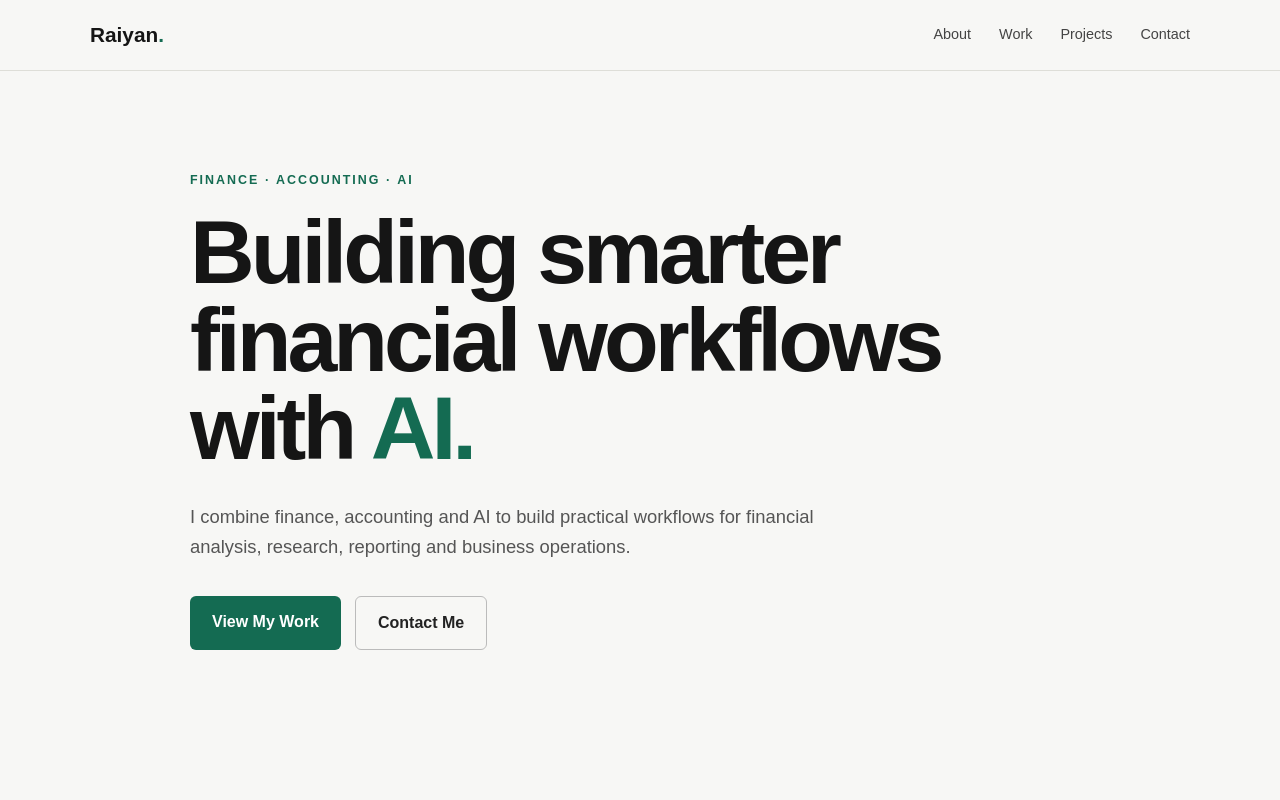
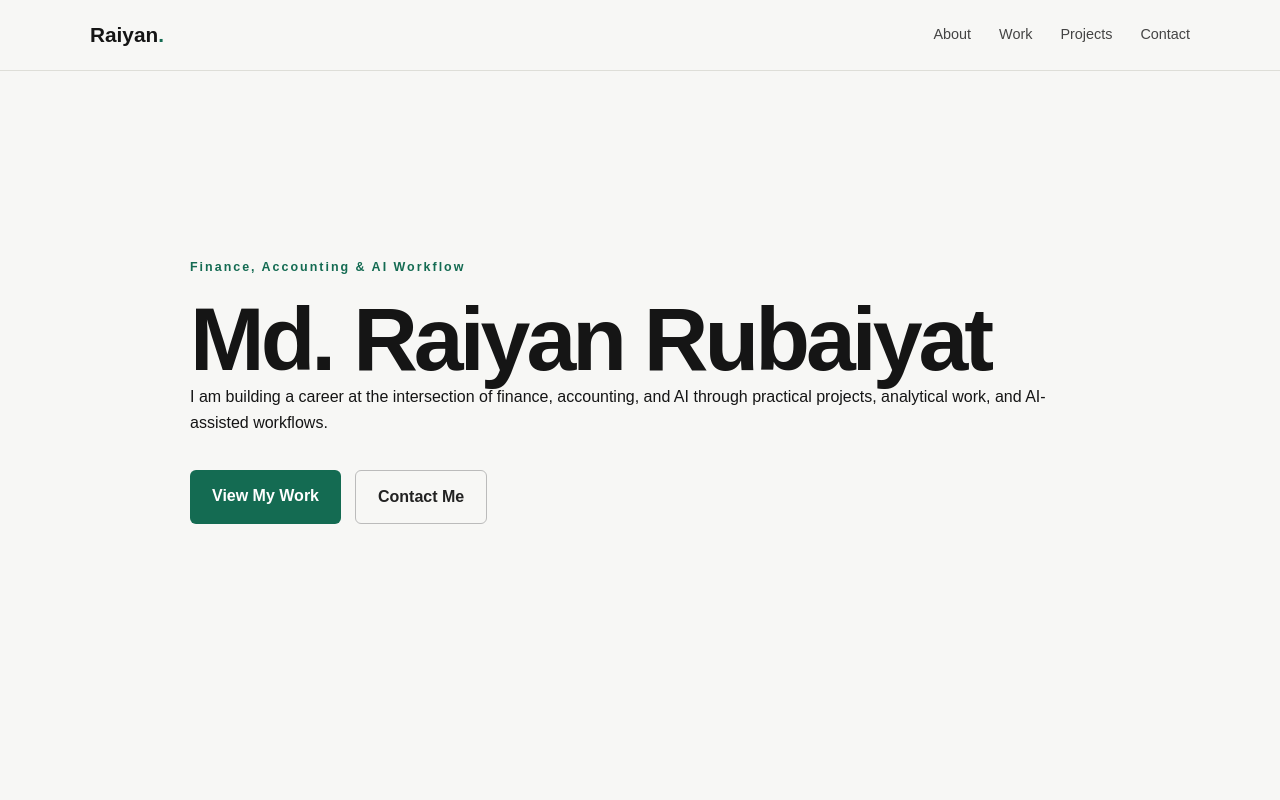
Before and after one commit to raiyanrubaiyat/my-portfolio, a plain HTML site: page index.html in a window 1280 px wide. Shown: the top 800 px of the page. Drawn offline with Linux system fonts and the light colour scheme.

Commit message:
Refine HTML title and meta description for clarity
Updated the title and description meta tags for clarity. Revised the hero section content to better reflect the focus on finance, accounting, and AI.

```diff
--- a/index.html
+++ b/index.html
@@ -4,13 +4,9 @@
     <meta charset="UTF-8">
     <meta name="viewport" content="width=device-width, initial-scale=1.0">
 
-    <title>Md. Raiyan Rubaiyat | Finance, Accounting & AI</title>
+    <title>Md. Raiyan Rubaiyat — Finance, Accounting &amp; AI Portfolio</title>
 
-    <meta
-        name="description"
-        content="Md. Raiyan Rubaiyat — Finance, Accounting and AI. Building practical AI-assisted workflows for financial analysis, accounting, research and business operations."
-    >
-
+    <meta name="description" content="Md. Raiyan Rubaiyat is a BBA Finance student building practical skills in finance, accounting, financial analysis, and AI-assisted workflows." />
     <link rel="stylesheet" href="style.css">
 </head>
 
@@ -41,18 +37,15 @@
 <section id="home" class="hero">
     <div class="container hero-content">
 
-        <p class="eyebrow">FINANCE · ACCOUNTING · AI</p>
+        <p class="eyebrow">Finance, Accounting &amp; AI Workflow</p>
 
-        <h1>
-            Building smarter financial workflows with
-            <span>AI.</span>
-        </h1>
+        <h1>Md. Raiyan Rubaiyat</h1>
 
-        <p class="hero-text">
-            I combine finance, accounting and AI to build practical
-            workflows for financial analysis, research, reporting
-            and business operations.
-        </p>
+       <p class="hero-claim">
+  I am building a career at the intersection of
+  <span class="highlight">finance, accounting, and AI</span>
+  through practical projects, analytical work, and AI-assisted workflows.
+</p>
 
         <div class="buttons">
 
```
